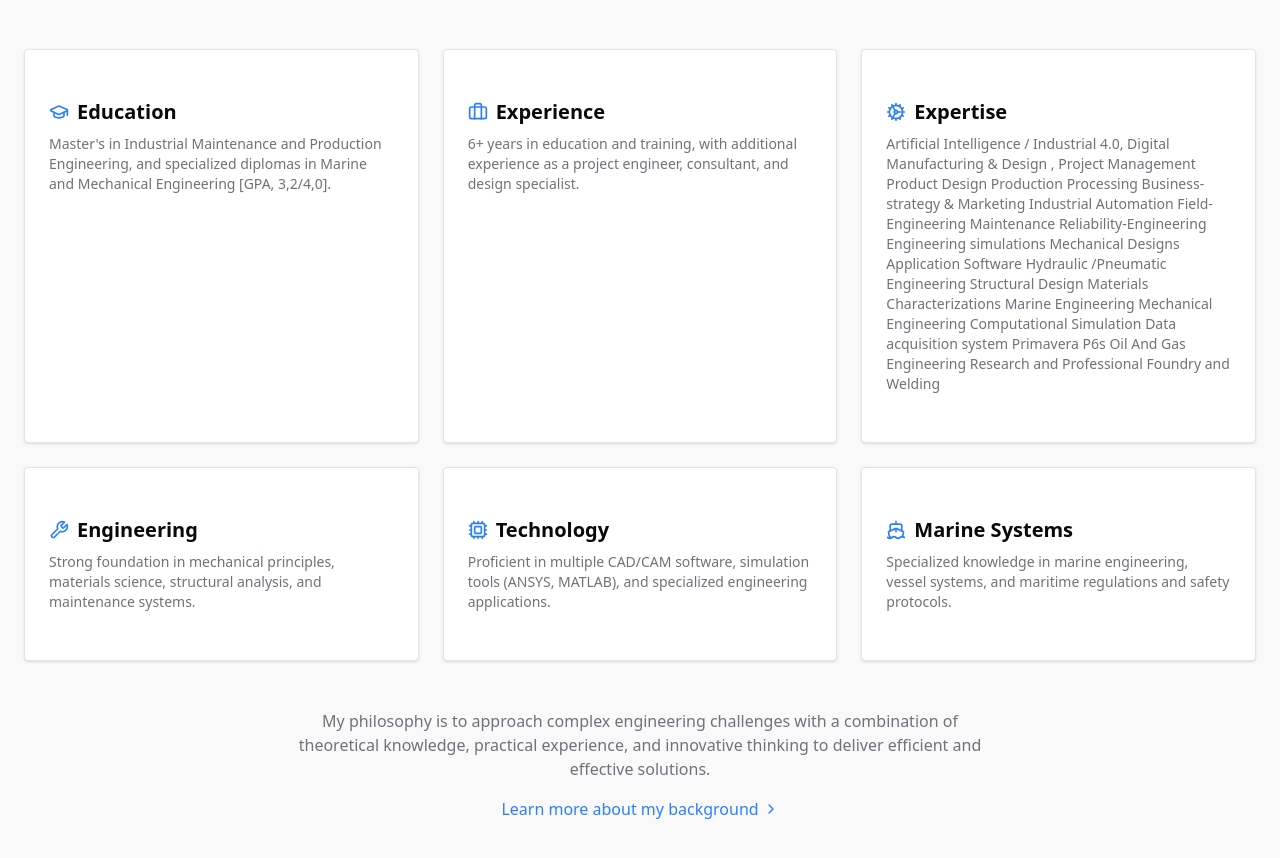
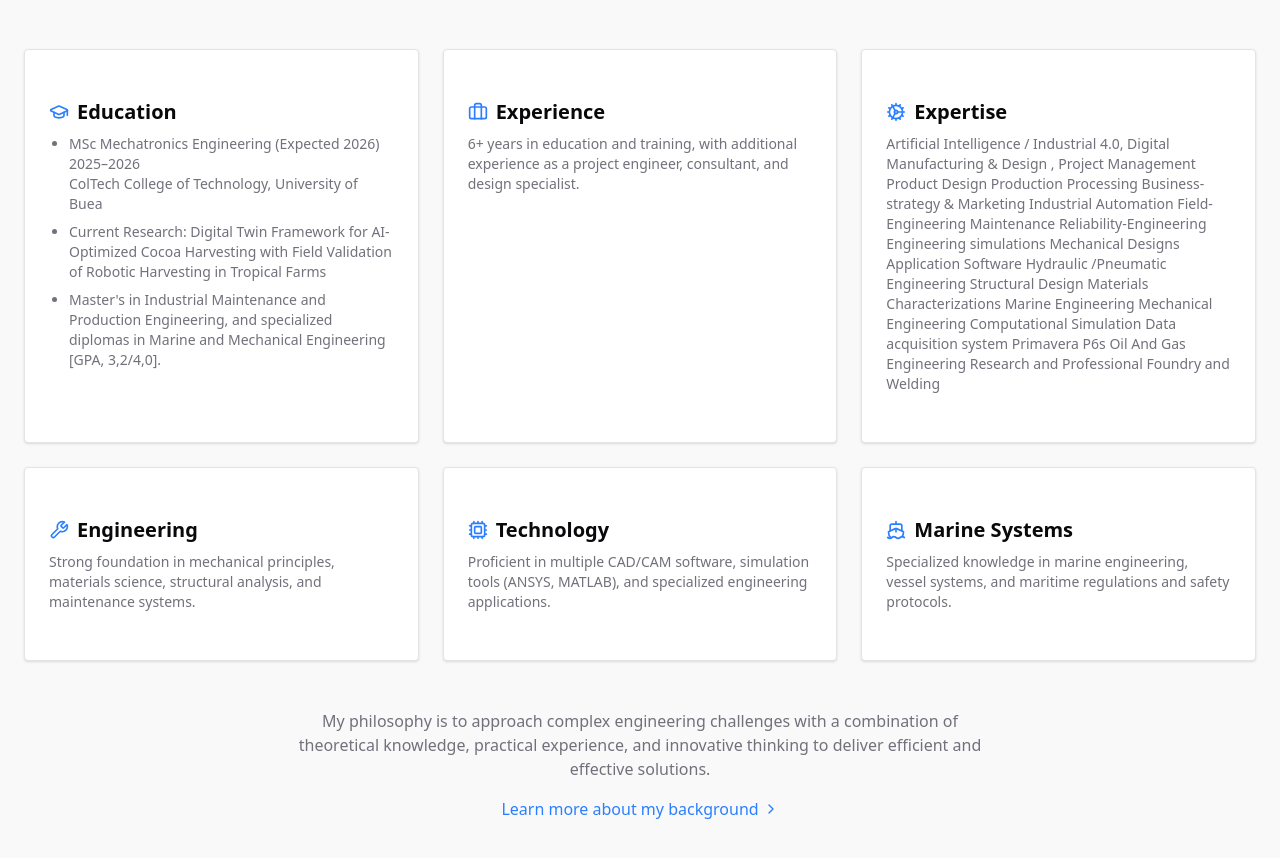
Before and after one commit to youmssi/william-porfolio, a Next.js app: page / in a window 1280 px wide. Shown: the part 984-1842 px from the top of the page. Built offline with nearby package versions, Linux system fonts and the light colour scheme.

Commit message:
feat: add more text in about section, education card

```diff
--- a/components/about-section.tsx
+++ b/components/about-section.tsx
@@ -36,9 +36,21 @@ open to PhD opportunities and industry R&D roles. Download Research Proposal
                 <GraduationCap className="h-5 w-5 text-primary" />
                 <h3 className="text-xl font-semibold">Education</h3>
               </div>
-              <p className="text-sm text-muted-foreground">
-                Master&apos;s in Industrial Maintenance and Production Engineering, and specialized diplomas in Marine and Mechanical Engineering [GPA, 3,2/4,0].
-              </p>
+
+                <ul className="text-sm text-muted-foreground list-disc pl-5 space-y-2">
+                <li>
+                  MSc Mechatronics Engineering (Expected 2026) 2025–2026
+                  <div>ColTech College of Technology, University of Buea</div>
+                </li>
+                <li>
+                  Current Research: Digital Twin Framework for AI-Optimized Cocoa Harvesting with Field Validation of
+                  Robotic Harvesting in Tropical Farms
+                </li>
+                <li>
+                  Master&apos;s in Industrial Maintenance and Production Engineering, and specialized diplomas in Marine and Mechanical Engineering [GPA, 3,2/4,0].
+                </li>
+              </ul>
+
             </CardContent>
           </Card>
 
```
